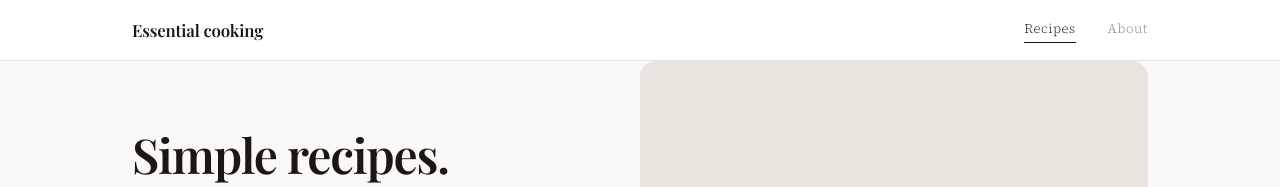
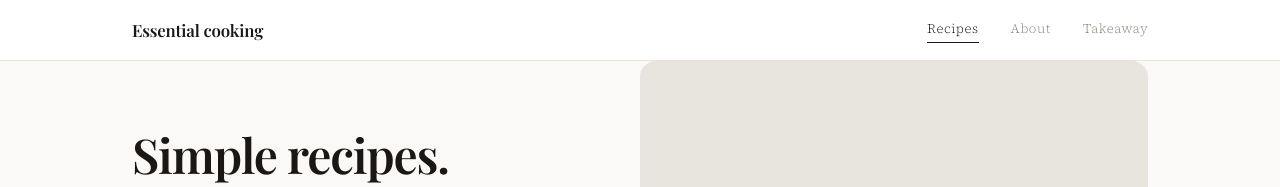
Before and after one commit to jensenrf/cookbook, a Jekyll site: the page built from index.md, in a window 1280 px wide. Shown: the top 187 px of the page. Built offline with Jekyll 4.4.1, drawn with Linux system fonts in a browser that asks for light colours; some web fonts are replaced.

Commit message:
Add files via upload

```diff
--- a/_layouts/default.html
+++ b/_layouts/default.html
@@ -16,6 +16,7 @@
       <nav class="site-nav">
         <a href="{{ '/' | relative_url }}" {% if page.url == '/' %}class="active"{% endif %}>Recipes</a>
         <a href="{{ '/about/' | relative_url }}" {% if page.url contains 'about' %}class="active"{% endif %}>About</a>
+        <a href="{{ '/takeaway/' | relative_url }}" {% if page.url contains 'takeaway' %}class="active"{% endif %}>Takeaway</a>
       </nav>
     </div>
   </header>
```
